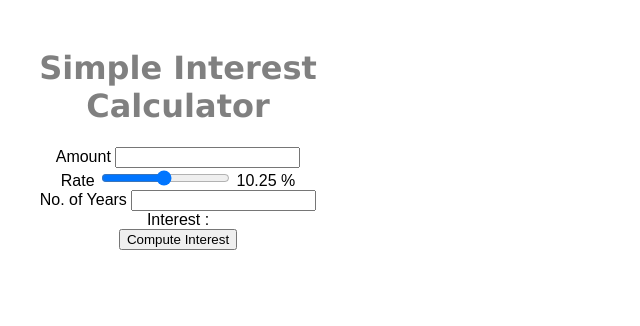
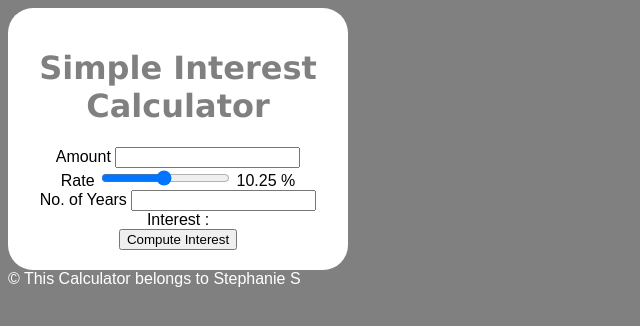
Before and after one commit to scmsal/calculator, a plain HTML site: page index.html in a window 1280 px wide. Shown: the whole page, without its empty margins (0-640 px from the left). Drawn offline with Linux system fonts and the light colour scheme.

Commit message:
Update style.css

```diff
--- a/style.css
+++ b/style.css
@@ -1,5 +1,5 @@
 body {
-    background-color:light grey;
+    background-color:grey;
     font-family: Arial;
     color: white;
 }
```
